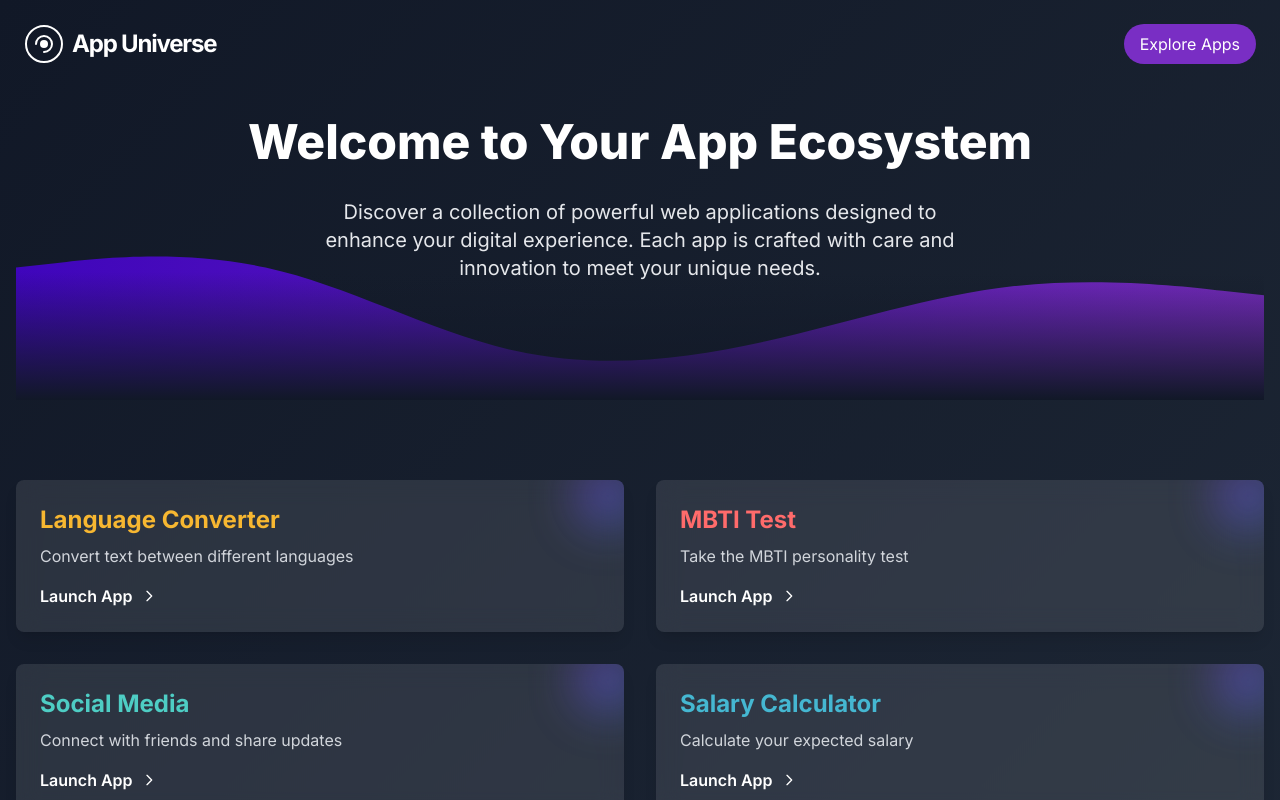
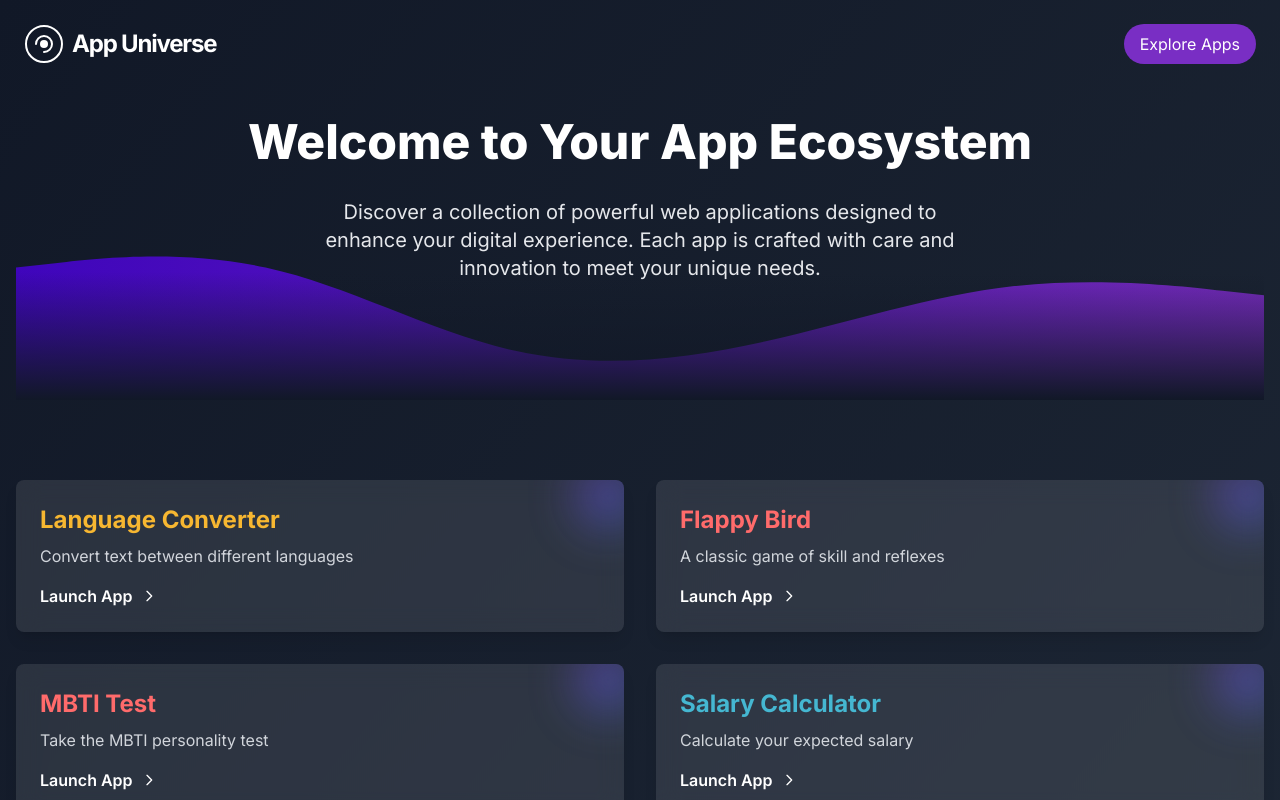
Before and after one commit to cookabc/app-universe, a Next.js app: page / in a window 1280 px wide. Shown: the top 800 px of the page. Built offline with nearby package versions, Linux system fonts and the light colour scheme.

Commit message:
refactor: Update apps data
- Add Flappy Bird game page component
- Add SealGenerator page component
- Reorder app list for better organization

```diff
--- a/src/data/apps.ts
+++ b/src/data/apps.ts
@@ -13,22 +13,34 @@ const apps: AppData[] = [
 		path: "/lang-converter",
 	},
 	{
+		name: "Flappy Bird",
+		description: "A classic game of skill and reflexes",
+		color: "#FF6B6B",
+		path: "/flappy-bird",
+	},
+	{
 		name: "MBTI Test",
 		description: "Take the MBTI personality test",
 		color: "#FF6B6B",
 		path: "/mbti-test",
 	},
 	{
+		name: "Salary Calculator",
+		description: "Calculate your expected salary",
+		color: "#45B7D1",
+		path: "/salary-calculator",
+	},
+	{
+		name: "Seal Generator",
+		description: "Generate a random seal",
+		color: "#45B7D1",
+		path: "/seal-generator",
+	},
+	{
 		name: "Social Media",
 		description: "Connect with friends and share updates",
 		color: "#4ECDC4",
 		path: "/social-media",
-	},
-	{
-		name: "Salary Calculator",
-		description: "Calculate your expected salary",
-		color: "#45B7D1",
-		path: "/salary-calculator",
 	},
 	{
 		name: "Tool Navigation",
```
